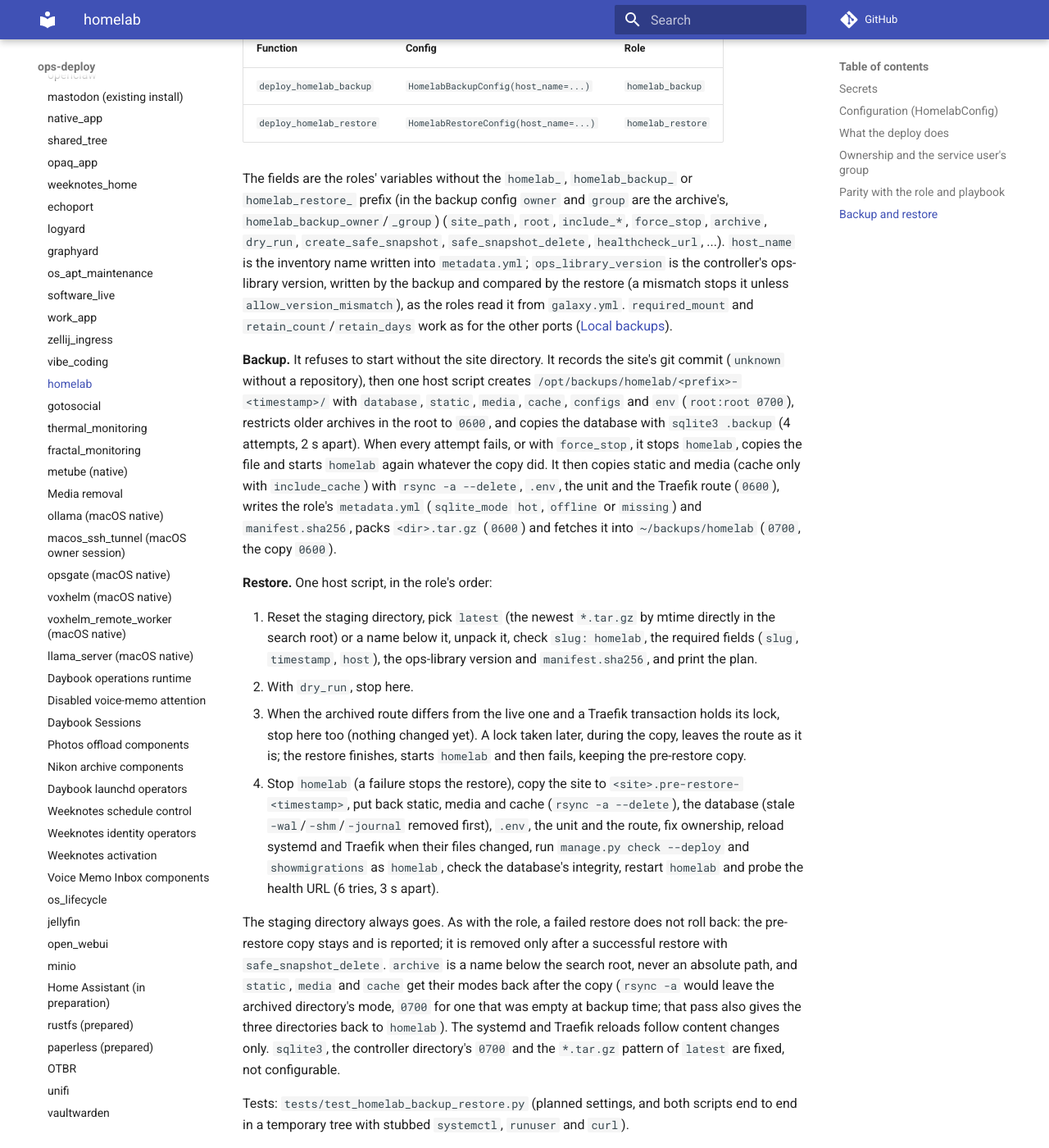
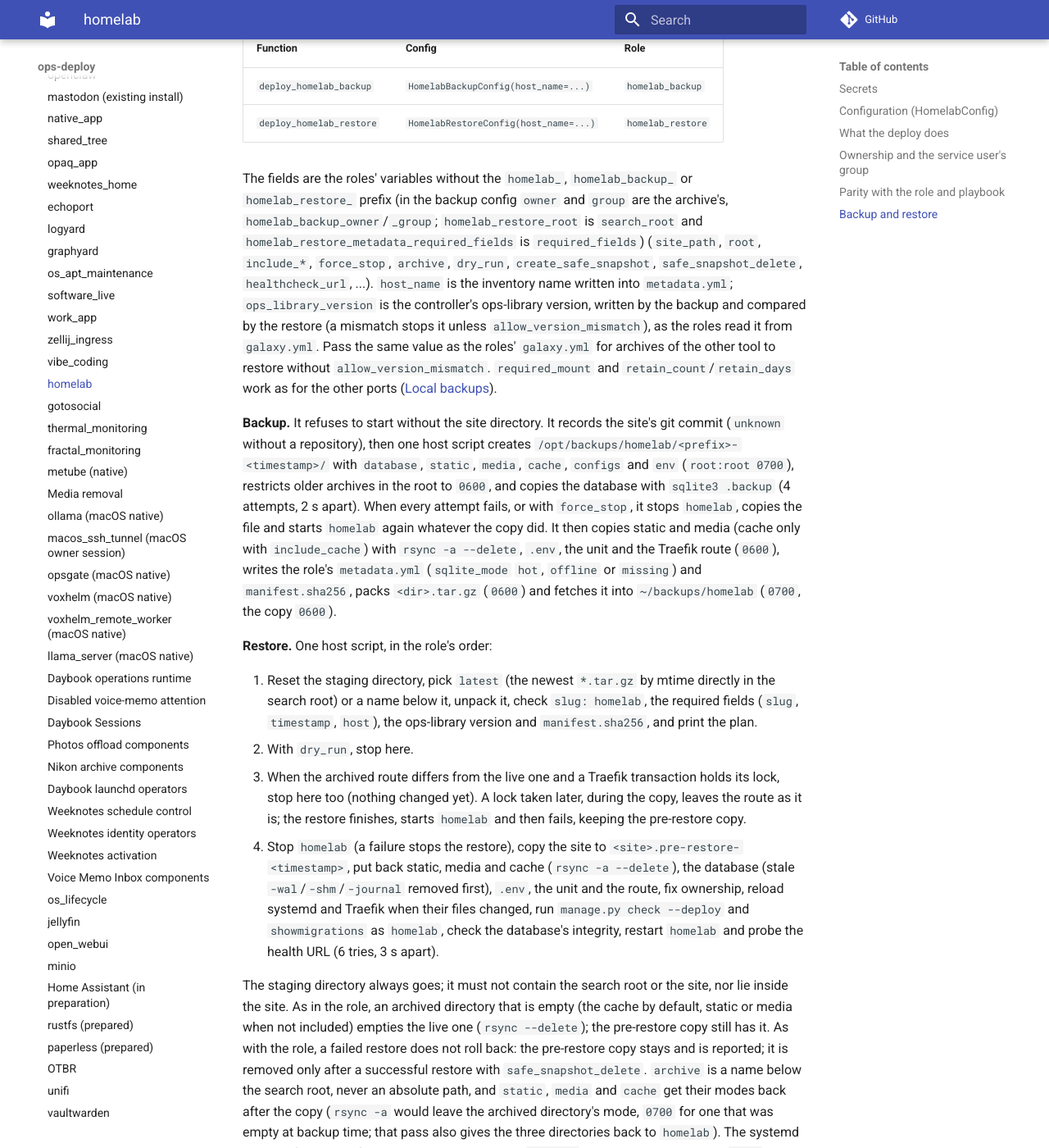
Before and after one commit to ephes/ops-deploy, an MkDocs documentation site: the page built from docs/services/homelab.md, in a window 1280 px wide and 1400 px high, scrolled down 5080 px. Shown: the whole window at 82% size. Built offline with MkDocs 1.6.1 and Material for MkDocs 9.7.7, drawn with Linux system fonts in a browser that asks for light colours; comment, search, counter and statistics services are not loaded.

Commit message:
homelab restore: refuse a staging directory over the archives or the site

```diff
--- a/docs/services/homelab.md
+++ b/docs/services/homelab.md
@@ -194,13 +194,17 @@ secrets. Archives written by either tool restore with the other.
 
 The fields are the roles' variables without the `homelab_`,
 `homelab_backup_` or `homelab_restore_` prefix (in the backup config `owner`
-and `group` are the archive's, `homelab_backup_owner`/`_group`) (`site_path`, `root`,
+and `group` are the archive's, `homelab_backup_owner`/`_group`;
+`homelab_restore_root` is `search_root` and
+`homelab_restore_metadata_required_fields` is `required_fields`) (`site_path`, `root`,
 `include_*`, `force_stop`, `archive`, `dry_run`, `create_safe_snapshot`,
 `safe_snapshot_delete`, `healthcheck_url`, ...). `host_name` is the
 inventory name written into `metadata.yml`; `ops_library_version` is the
 controller's ops-library version, written by the backup and compared by the
 restore (a mismatch stops it unless `allow_version_mismatch`), as the roles
-read it from `galaxy.yml`. `required_mount` and `retain_count`/`retain_days`
+read it from `galaxy.yml`. Pass the same value as the roles' `galaxy.yml`
+for archives of the other tool to restore without
+`allow_version_mismatch`. `required_mount` and `retain_count`/`retain_days`
 work as for the other ports ([Local backups](../concepts/local-backups.md)).
 
 **Backup.** It refuses to start without the site directory. It records the
@@ -235,7 +239,10 @@ route (`0600`), writes the role's `metadata.yml` (`sqlite_mode` `hot`,
    `showmigrations` as `homelab`, check the database's integrity, restart
    `homelab` and probe the health URL (6 tries, 3 s apart).
 
-The staging directory always goes. As with the role, a failed restore does not
+The staging directory always goes; it must not contain the search root or
+the site, nor lie inside the site. As in the role, an archived directory that is empty (the cache
+by default, static or media when not included) empties the live one
+(`rsync --delete`); the pre-restore copy still has it. As with the role, a failed restore does not
 roll back: the pre-restore copy stays and is reported; it is removed only
 after a successful restore with `safe_snapshot_delete`. `archive` is a name
 below the search root, never an absolute path, and `static`, `media` and
```
Also changed, not shown: docs/concepts/local-backups.md (+3 -2 lines), 2 other files.
